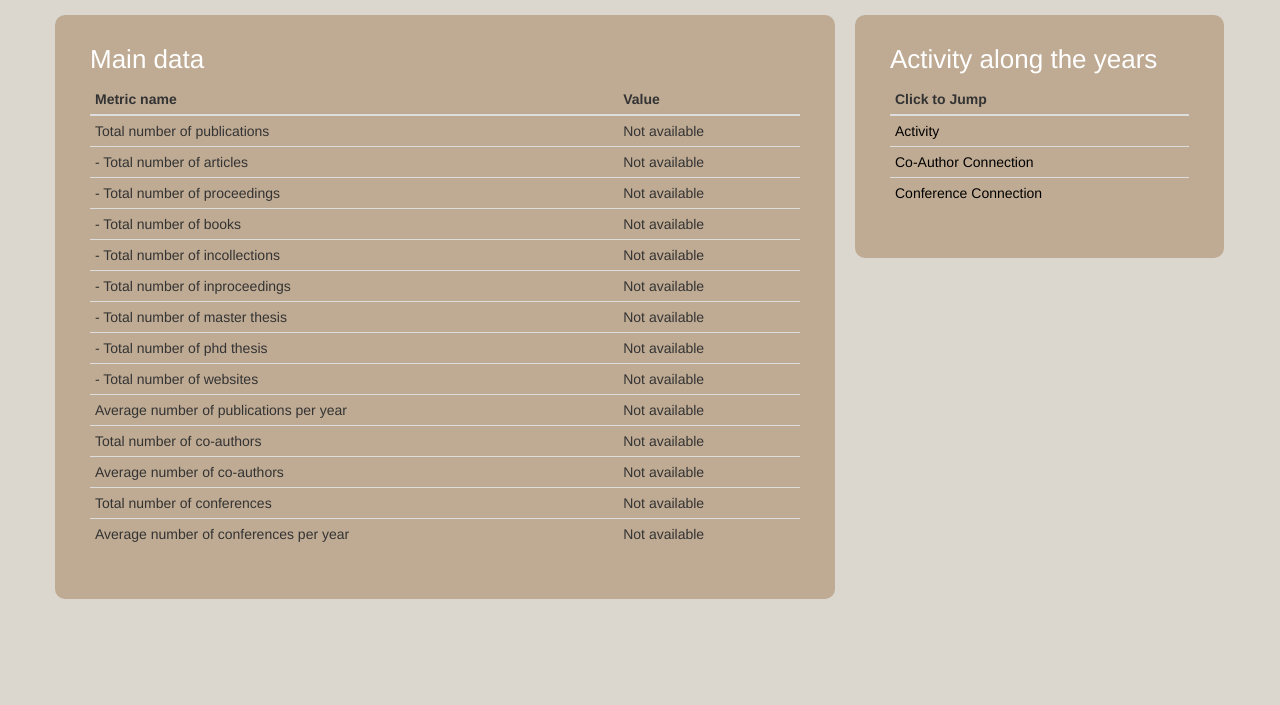
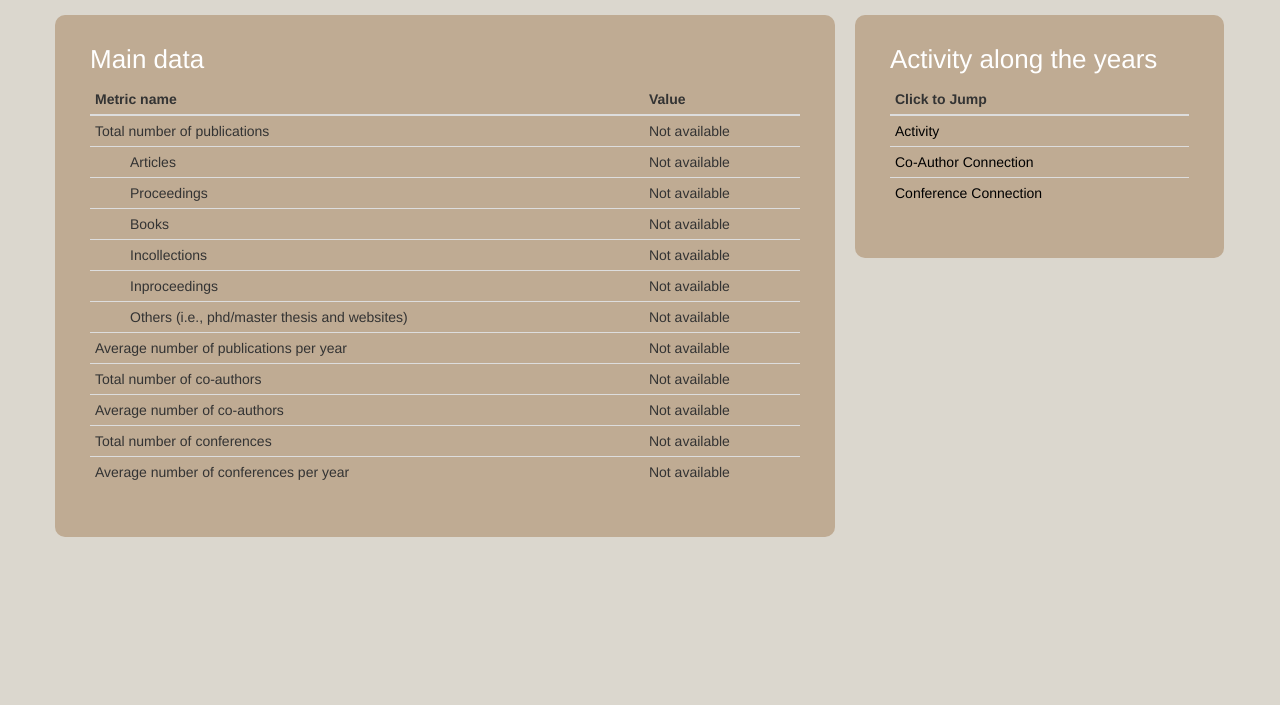
Before and after one commit to SOM-Research/metaScience, a plain HTML site: page web-server/metaScience/WebContent/author.html in a window 1280 px wide. Shown: the part 95-800 px from the top of the page. Drawn offline with Linux system fonts and the light colour scheme; no server answers.

Commit message:
Fixed #15

```diff
--- a/web-server/metaScience/WebContent/author.html
+++ b/web-server/metaScience/WebContent/author.html
@@ -61,36 +61,28 @@
                 <td id="totalPub"><img id="totalPubLoading" src="imgs/loading.gif"></td>
               </tr>
               <tr>
-                <td>		- Total number of articles</td>
+                <td style="padding-left: 40px;">Articles</td>
                 <td id="totalPubArticle"><img id="totalPubArticleLoading" src="imgs/loading.gif"></td>
               </tr>
               <tr>
-                <td>		- Total number of proceedings</td>
+                <td style="padding-left: 40px;">Proceedings</td>
                 <td id="totalPubProceeding"><img id="totalPubProceedingLoading" src="imgs/loading.gif"></td>
               </tr>
               <tr>
-                <td>		- Total number of books</td>
+                <td style="padding-left: 40px;">Books</td>
                 <td id="totalPubBook"><img id="totalPubBookLoading" src="imgs/loading.gif"></td>
               </tr>
               <tr>
-                <td>		- Total number of incollections</td>
+                <td style="padding-left: 40px;">Incollections</td>
                 <td id="totalPubIncollection"><img id="totalPubIncollectionLoading" src="imgs/loading.gif"></td>
               </tr>
               <tr>
-                <td>		- Total number of inproceedings</td>
+                <td style="padding-left: 40px;">Inproceedings</td>
                 <td id="totalPubInproceeding"><img id="totalPubInproceedingLoading" src="imgs/loading.gif"></td>
               </tr>
               <tr>
-                <td>		- Total number of master thesis</td>
-                <td id="totalPubMasterThesis"><img id="totalPubMasterThesisLoading" src="imgs/loading.gif"></td>
-              </tr>
-              <tr>
-                <td>		- Total number of phd thesis</td>
-                <td id="totalPubPHDThesis"><img id="totalPubPHDThesisLoading" src="imgs/loading.gif"></td>
-              </tr>
-              <tr>
-                <td>		- Total number of websites</td>
-                <td id="totalPubWebsite"><img id="totalPubWebsiteLoading" src="imgs/loading.gif"></td>
+                <td style="padding-left: 40px;">Others (i.e., phd/master thesis and websites)</td>
+                <td id="totalOthers"><img id="totalOthersLoading" src="imgs/loading.gif"></td>
               </tr>
               <tr>
                 <td>Average number of publications per year</td>
--- a/web-server/metaScience/WebContent/js/initAuthor.js
+++ b/web-server/metaScience/WebContent/js/initAuthor.js
@@ -75,13 +75,8 @@ function updateActivity(authorId) {
 	   	  	$("#totalPubIncollection").text(data.pub.totalIncollections);
 	   	  	$("#totalPubInproceedingLoading").css("visibility","hidden");
 	   	  	$("#totalPubInproceeding").text(data.pub.totalInproceedings);
-	   	  	$("#totalPubMasterThesisLoading").css("visibility","hidden");
-	   	  	$("#totalPubMasterThesis").text(data.pub.totalMasterThesis);
-	   	  	$("#totalPubPHDThesisLoading").css("visibility","hidden");
-	   	  	$("#totalPubPHDThesis").text(data.pub.totalPHDThesis);
-	   	  	$("#totalPubWebsiteLoading").css("visibility","hidden");
-	   	  	$("#totalPubWebsite").text(data.pub.totalWebsites);
-
+	   	  	$('#totalOthersLoading').css("visibility","hidden");
+			$('#totalOthers').text(data.pub.totalOthers); // Issue #15
 	   	  	$("#avgPublicationsLoading").css("visibility","hidden");
 	   	  	$("#avgPublications").text(data.pub.avgPublications);
 
@@ -95,9 +90,7 @@ function updateActivity(authorId) {
 	   	  	$("#totalPubBook").text("Not available");
 	   	  	$("#totalPubIncollection").text("Not available");
 	   	  	$("#totalPubInproceeding").text("Not available");
-	   	  	$("#totalPubMasterThesis").text("Not available");
-	   	  	$("#totalPubPHDThesis").text("Not available");
-	   	  	$("#totalPubWebsite").text("Not available");
+			$("#totalOthers").text("Not available");
 	   	  	$("#avgPublications").text("Not available");
 	   	  	$("#activityChartRow").css("visibility", "hidden");
 		}
@@ -114,15 +107,13 @@ function generateActivityDiagram(activityData) {
 	        activityData.articles,
 	        activityData.books,
 	        activityData.inproceedings,
+			activityData.incollections,
 	        activityData.proceedings,
-	        activityData.masterThesis,
-	        activityData.phdThesis,
-	        activityData.proceedings,
-	        activityData.websites,
+	        activityData.others
 	      ],
 	      type: 'bar',
 	      groups: [
-	          ['Articles', 'Books','Incollections', 'Inproceedings','Master Thesis', 'Phd Thesis','Proceedings', 'Websites']
+	          ['Articles', 'Books','Inproceedings', 'Incollections', 'Proceedings', 'Others']
 	      ]
       },
       axis: {
```
Also changed, not shown: 1 other file.
